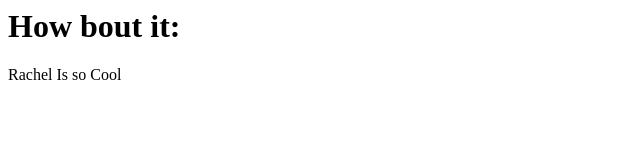
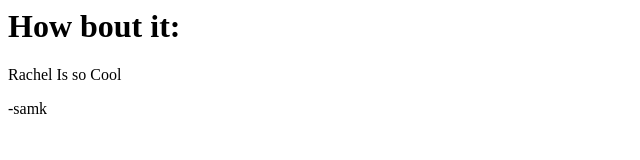
Before and after one commit to twarped/rachel.ml, a website: page views/index.html in a window 1280 px wide. Shown: the full height of the page, 0-640 px from the left. Drawn offline with Linux system fonts and the light colour scheme.

Commit message:
Update index.html

```diff
--- a/views/index.html
+++ b/views/index.html
@@ -10,5 +10,6 @@
     <div>
       Rachel Is so Cool
     </div>
+    <p>-samk</p>
   </body>
 </html>
```
